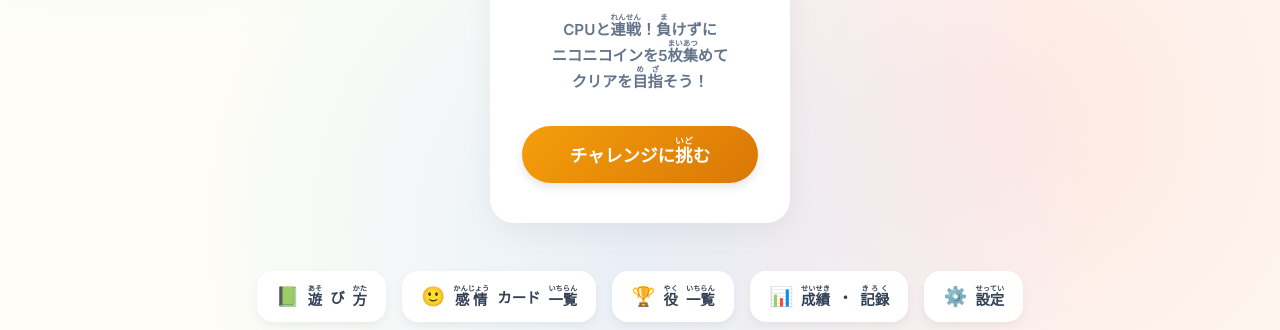
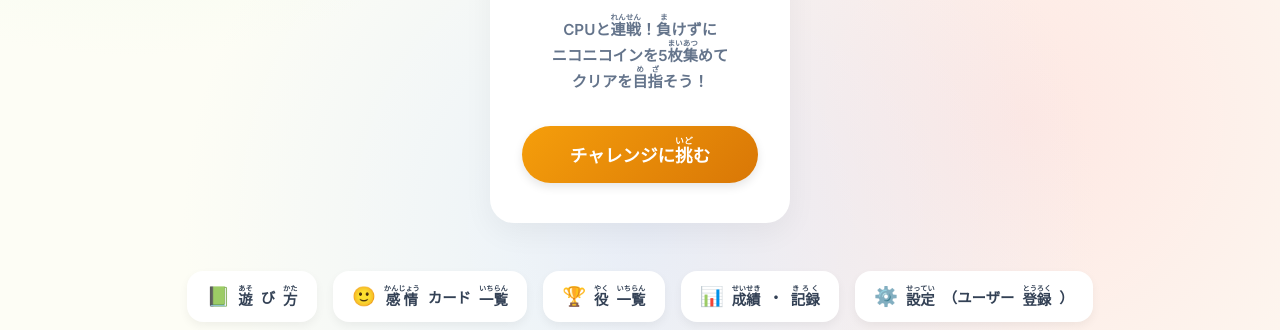
Before and after one commit to templewest45-cell/kokoro-poker, a plain HTML site: page index.html in a window 1280 px wide. Shown: the part 725-1055 px from the top of the page. Drawn offline with Linux system fonts and the light colour scheme.

Commit message:
Update Settings label and add custom app icon for PWA

```diff
--- a/index.html
+++ b/index.html
@@ -6,6 +6,7 @@
   <meta name="apple-mobile-web-app-capable" content="yes">
   <meta name="apple-mobile-web-app-status-bar-style" content="black-translucent">
   <meta name="apple-mobile-web-app-title" content="こころポーカー">
+  <link rel="apple-touch-icon" href="apple-touch-icon.png">
   <title>こころポーカー</title>
   <style>
     @import url('https://fonts.googleapis.com/css2?family=Inter:wght@400;600;900&family=M+PLUS+Rounded+1c:wght@400;700;900&display=swap');
@@ -568,7 +569,7 @@
       <div class="bottom-btn" onclick="openCardListModal()"><span>🙂</span><ruby>感情<rt>かんじょう</rt></ruby>カード<ruby>一覧<rt>いちらん</rt></ruby></div>
       <div class="bottom-btn" onclick="openYakuModal()"><span>🏆</span><ruby>役<rt>やく</rt></ruby><ruby>一覧<rt>いちらん</rt></ruby></div>
       <div class="bottom-btn" onclick="openRecordsModal()"><span>📊</span><ruby>成績<rt>せいせき</rt></ruby>・<ruby>記録<rt>きろく</rt></ruby></div>
-      <div class="bottom-btn" onclick="openSettingsModal()"><span>⚙️</span><ruby>設定<rt>せってい</rt></ruby></div>
+      <div class="bottom-btn" onclick="openSettingsModal()"><span>⚙️</span><ruby>設定<rt>せってい</rt></ruby>（ユーザー<ruby>登録<rt>とうろく</rt></ruby>）</div>
     </div>
   </div>
 
@@ -802,7 +803,7 @@
 <div class="modal-overlay" id="settings-modal" onclick="closeSettingsModal()">
   <div class="modal-content" onclick="event.stopPropagation()" style="max-width: 500px;">
     <div class="modal-header">
-      <div class="modal-title">⚙️ プレイヤー<ruby>設定<rt>せってい</rt></ruby></div>
+      <div class="modal-title">⚙️ プレイヤー<ruby>設定<rt>せってい</rt></ruby>（ユーザー<ruby>登録<rt>とうろく</rt></ruby>）</div>
       <button class="close-btn" onclick="closeSettingsModal()">✕</button>
     </div>
 
```
Also changed, not shown: apple-touch-icon.png (added).
